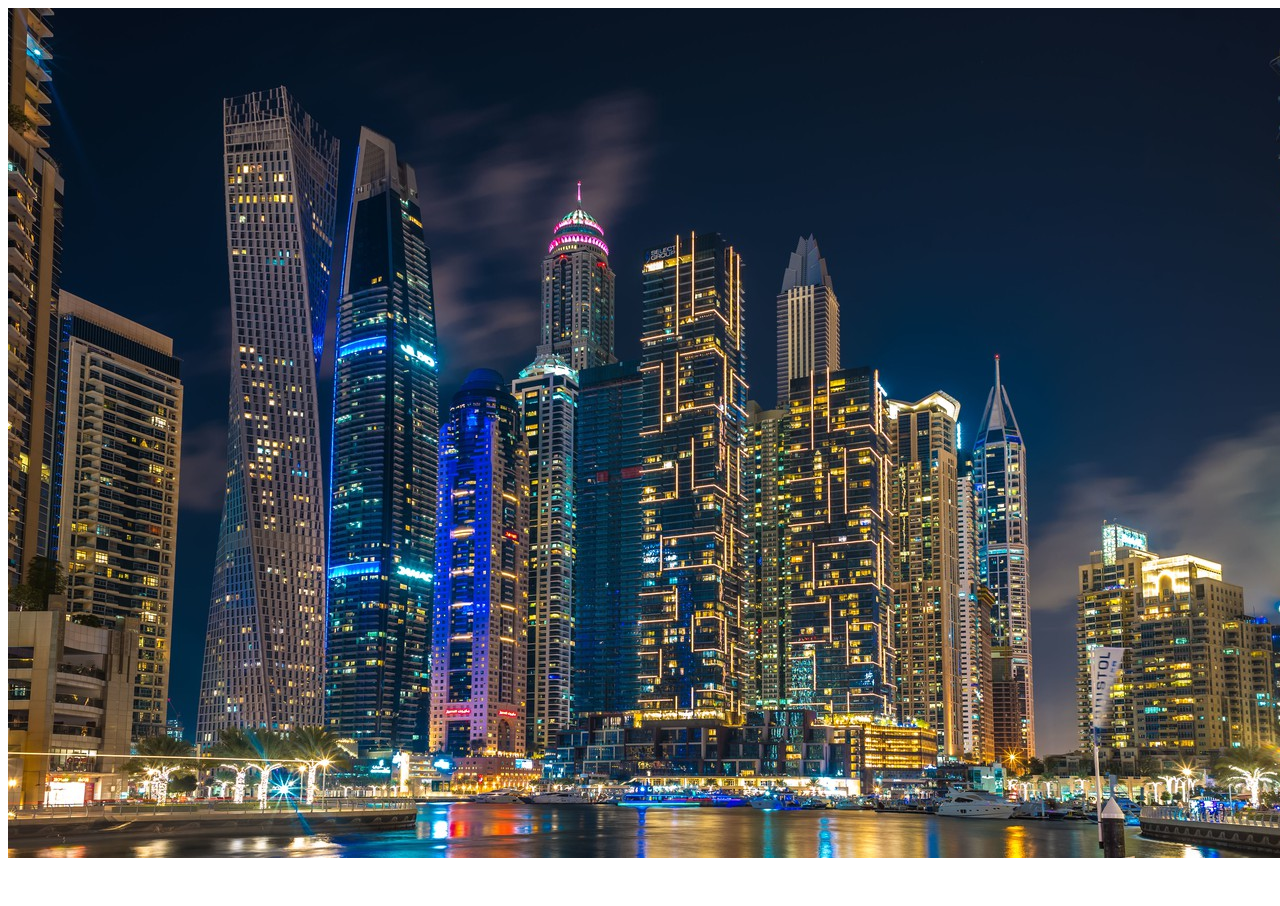
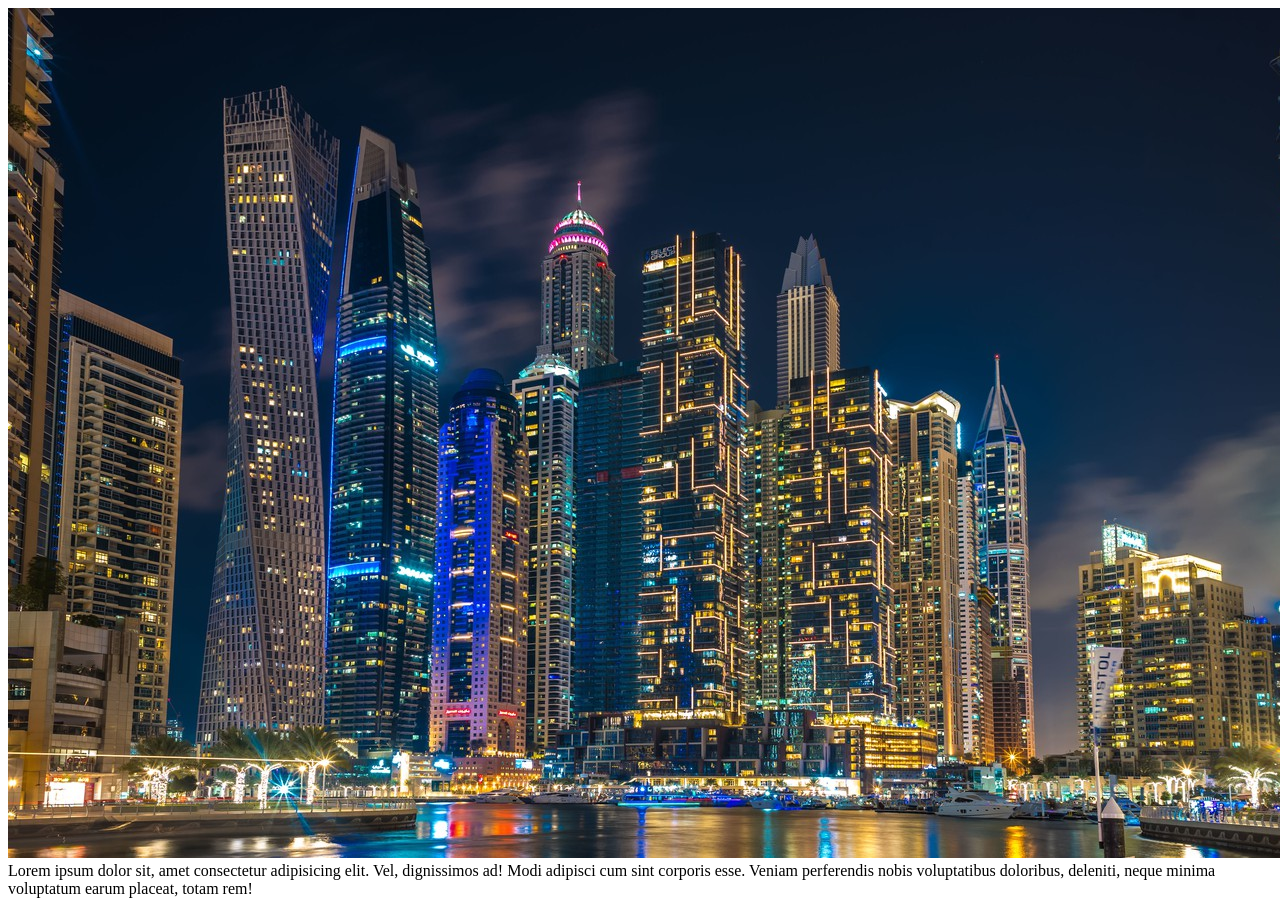
Before and after one commit to Aziza258/new-site, a plain HTML site: page index.html in a window 1280 px wide. Shown: the top 906 px of the page. Before the commit the page ends 870 px from the top, so only its background shows below. Drawn offline with Linux system fonts and the light colour scheme.

Commit message:
1 commit

```diff
--- a/index.html
+++ b/index.html
@@ -1,5 +1,6 @@
 <!DOCTYPE html>
 <html lang="en">
+
 <head>
     <meta charset="UTF-8">
     <meta http-equiv="X-UA-Compatible" content="IE=edge">
@@ -7,7 +8,12 @@
     <link rel="stylesheet" href="style.css">
     <title>Document</title>
 </head>
+
 <body>
     <div><img src="image/dubai-marina-dubai-uae-dubai-marina-dubai-oae-nochnoi-goro-5.jpg" alt="dubai"></div>
+    <div>Lorem ipsum dolor sit, amet consectetur adipisicing elit. Vel, dignissimos ad! Modi adipisci cum sint corporis
+        esse. Veniam perferendis nobis voluptatibus doloribus, deleniti, neque minima voluptatum earum placeat, totam
+        rem!</div>
 </body>
+
 </html>
```
